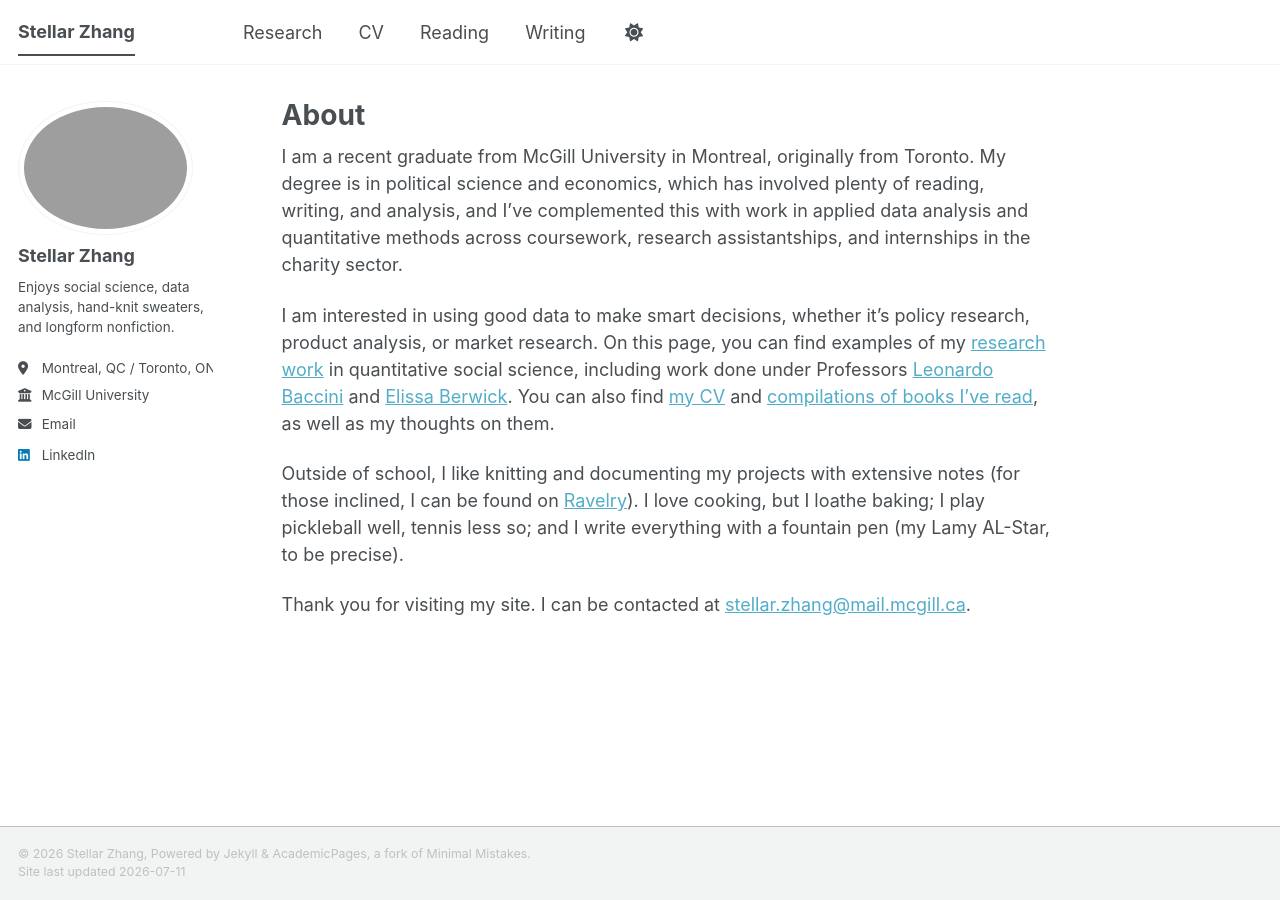
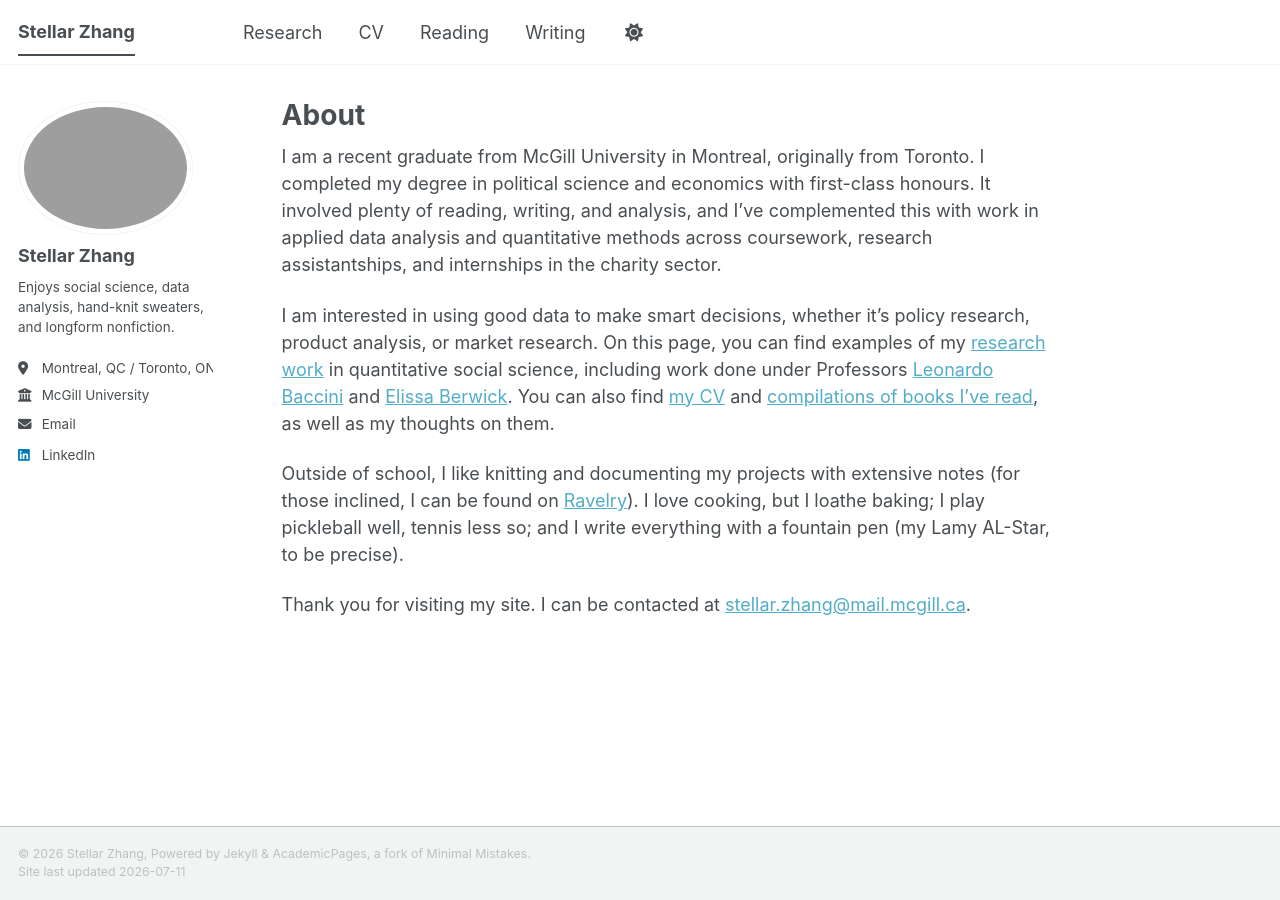
Before and after one commit to stellarxzhang/stellarxzhang.github.io, a Jekyll site: the page built from _pages/about.md, in a window 1280 px wide. Built offline with Jekyll 4.4.1, drawn with Linux system fonts in a browser that asks for light colours; a script bundle is joined from its source files by our own code; library files that are not in the unit come from our copies.

Commit message:
Update about.md

```diff
--- a/_pages/about.md
+++ b/_pages/about.md
@@ -6,7 +6,7 @@ redirect_from:
   - /about/
   - /about.html
 ---
-I am a recent graduate from McGill University in Montreal, originally from Toronto. My degree is in political science and economics, which has involved plenty of reading, writing, and analysis, and I’ve complemented this with work in applied data analysis and quantitative methods across coursework, research assistantships, and internships in the charity sector.
+I am a recent graduate from McGill University in Montreal, originally from Toronto. I completed my degree in political science and economics with first-class honours. It involved plenty of reading, writing, and analysis, and I’ve complemented this with work in applied data analysis and quantitative methods across coursework, research assistantships, and internships in the charity sector.
 
 I am interested in using good data to make smart decisions, whether it’s policy research, product analysis, or market research. On this page, you can find examples of my [research work](/research/) in quantitative social science, including work done under Professors [Leonardo Baccini](https://sites.google.com/site/leonardobaccini/) and [Elissa Berwick](https://www.elissaberwick.com/). You can also find [my CV](/cv/) and [compilations of books I've read](/reading/), as well as my thoughts on them.
 
```
